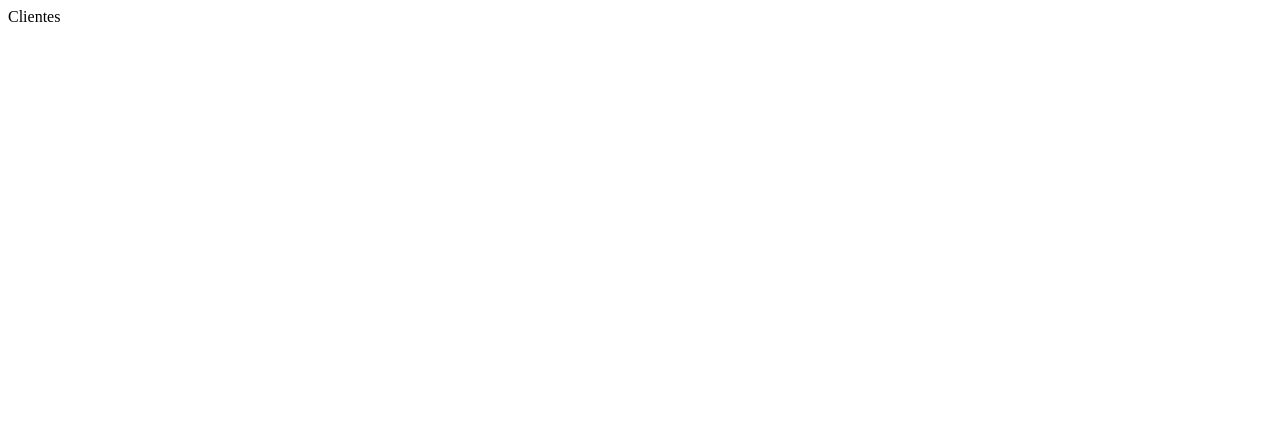
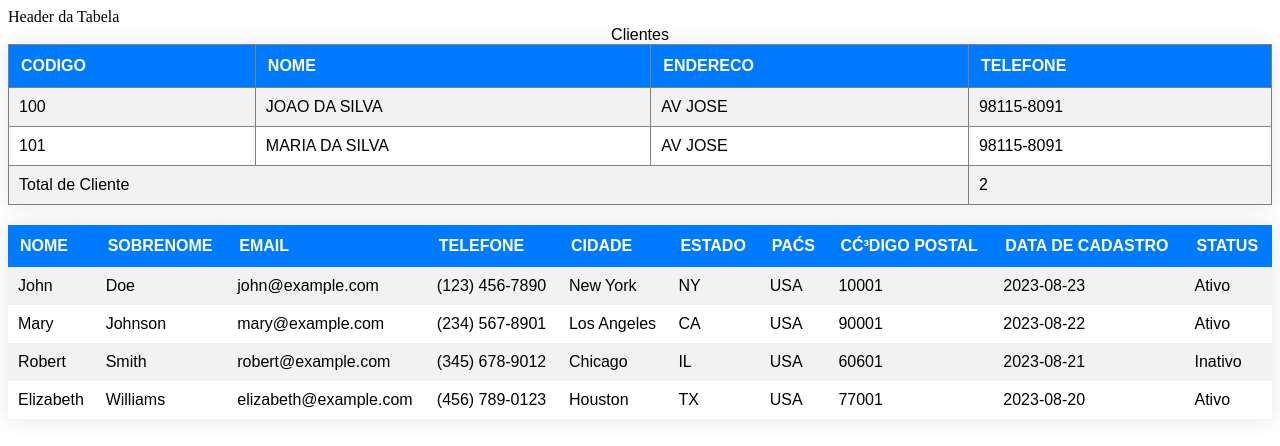
Before and after one commit to casdea/estudohtml, a plain HTML site: page exercicios/tabelas.html in a window 1280 px wide. Drawn offline with Linux system fonts and the light colour scheme.

Commit message:
estudo de formulario e tabelas

```diff
--- a/exercicios/tabelas.html
+++ b/exercicios/tabelas.html
@@ -1,6 +1,174 @@
-<table>
-    <caption>Clientes</caption>
-    <thead>
+<table border="1">
+  <caption>
+    Clientes
+  </caption>
+  <thead>
+    Header da Tabela
+    <tr>
+      <th>Codigo</th>
+      <th>Nome</th>
+      <th>Endereco</th>
+      <th>Telefone</th>
+    </tr>
+  </thead>
+  <tbody>
+    <tr>
+      <td>100</td>
+      <td>JOAO DA SILVA</td>
+      <td>AV JOSE</td>
+      <td>98115-8091</td>
+    </tr>
+    <tr>
+      <td>101</td>
+      <td>MARIA DA SILVA</td>
+      <td>AV JOSE</td>
+      <td>98115-8091</td>
+    </tr>
+  </tbody>
+  <tfoot>
+    <tr>
+      <td colspan="3">Total de Cliente</td>
+      <td>2</td>
+    </tr>
+  </tfoot>
+</table>
 
-    </thead>
-</table>
+<style>
+  /* Estilizando a tabela */
+  table {
+    font-family: Arial, sans-serif;
+    border-collapse: collapse;
+    width: 100%;
+    margin-bottom: 20px;
+    box-shadow: 0 0 20px rgba(0, 0, 0, 0.1); /* Adiciona uma sombra suave */
+  }
+
+  /* Estilizando o cabeçalho da tabela */
+  th {
+    background-color: #007bff;
+    color: #fff;
+    padding: 12px;
+    text-align: left;
+    text-transform: uppercase;
+  }
+
+  /* Estilizando as células da tabela */
+  td {
+    padding: 10px;
+    text-align: left;
+  }
+
+  /* Estilizando as linhas ímpares */
+  tr:nth-child(odd) {
+    background-color: #f2f2f2;
+  }
+
+  /* Estilizando as células quando passa o mouse por cima */
+  tr:hover {
+    background-color: #e0e0e0;
+  }
+
+  /*
+    table {
+        border-collapse: collapse;
+    }
+
+
+    th, td {
+        padding: 10px;
+    }
+
+    thead tr {
+       border-bottom: solid 3px #444;
+    }
+
+    tbody tr:hover {
+        background-color: #dedede;
+    }
+
+    tfoot {
+        background-color: #444;
+        color: #fff;
+        font-weight: bold;
+    }
+ */
+</style>
+
+<!DOCTYPE html>
+<html lang="en">
+  <head>
+    <meta charset="UTF-8" />
+    <meta name="viewport" content="width=device-width, initial-scale=1.0" />
+    <link rel="stylesheet" href="seu-arquivo-css.css" />
+    <title>Tabela de Clientes</title>
+  </head>
+  <body>
+    <table>
+      <thead>
+        <tr>
+          <th>Nome</th>
+          <th>Sobrenome</th>
+          <th>Email</th>
+          <th>Telefone</th>
+          <th>Cidade</th>
+          <th>Estado</th>
+          <th>País</th>
+          <th>Código Postal</th>
+          <th>Data de Cadastro</th>
+          <th>Status</th>
+        </tr>
+      </thead>
+      <tbody>
+        <tr>
+          <td>John</td>
+          <td>Doe</td>
+          <td>john@example.com</td>
+          <td>(123) 456-7890</td>
+          <td>New York</td>
+          <td>NY</td>
+          <td>USA</td>
+          <td>10001</td>
+          <td>2023-08-23</td>
+          <td>Ativo</td>
+        </tr>
+        <tr>
+          <td>Mary</td>
+          <td>Johnson</td>
+          <td>mary@example.com</td>
+          <td>(234) 567-8901</td>
+          <td>Los Angeles</td>
+          <td>CA</td>
+          <td>USA</td>
+          <td>90001</td>
+          <td>2023-08-22</td>
+          <td>Ativo</td>
+        </tr>
+        <tr>
+          <td>Robert</td>
+          <td>Smith</td>
+          <td>robert@example.com</td>
+          <td>(345) 678-9012</td>
+          <td>Chicago</td>
+          <td>IL</td>
+          <td>USA</td>
+          <td>60601</td>
+          <td>2023-08-21</td>
+          <td>Inativo</td>
+        </tr>
+        <tr>
+          <td>Elizabeth</td>
+          <td>Williams</td>
+          <td>elizabeth@example.com</td>
+          <td>(456) 789-0123</td>
+          <td>Houston</td>
+          <td>TX</td>
+          <td>USA</td>
+          <td>77001</td>
+          <td>2023-08-20</td>
+          <td>Ativo</td>
+        </tr>
+        <!-- Adicione mais linhas conforme necessário -->
+      </tbody>
+    </table>
+  </body>
+</html>
```
Also changed, not shown: exercicios/forms/form1.html (added, +217 -0 lines), exercicios/forms/package.json (added, +20 -0 lines), exercicios/forms/server.js (added, +23 -0 lines), index.html (+3 -2 lines), 2 other files.
